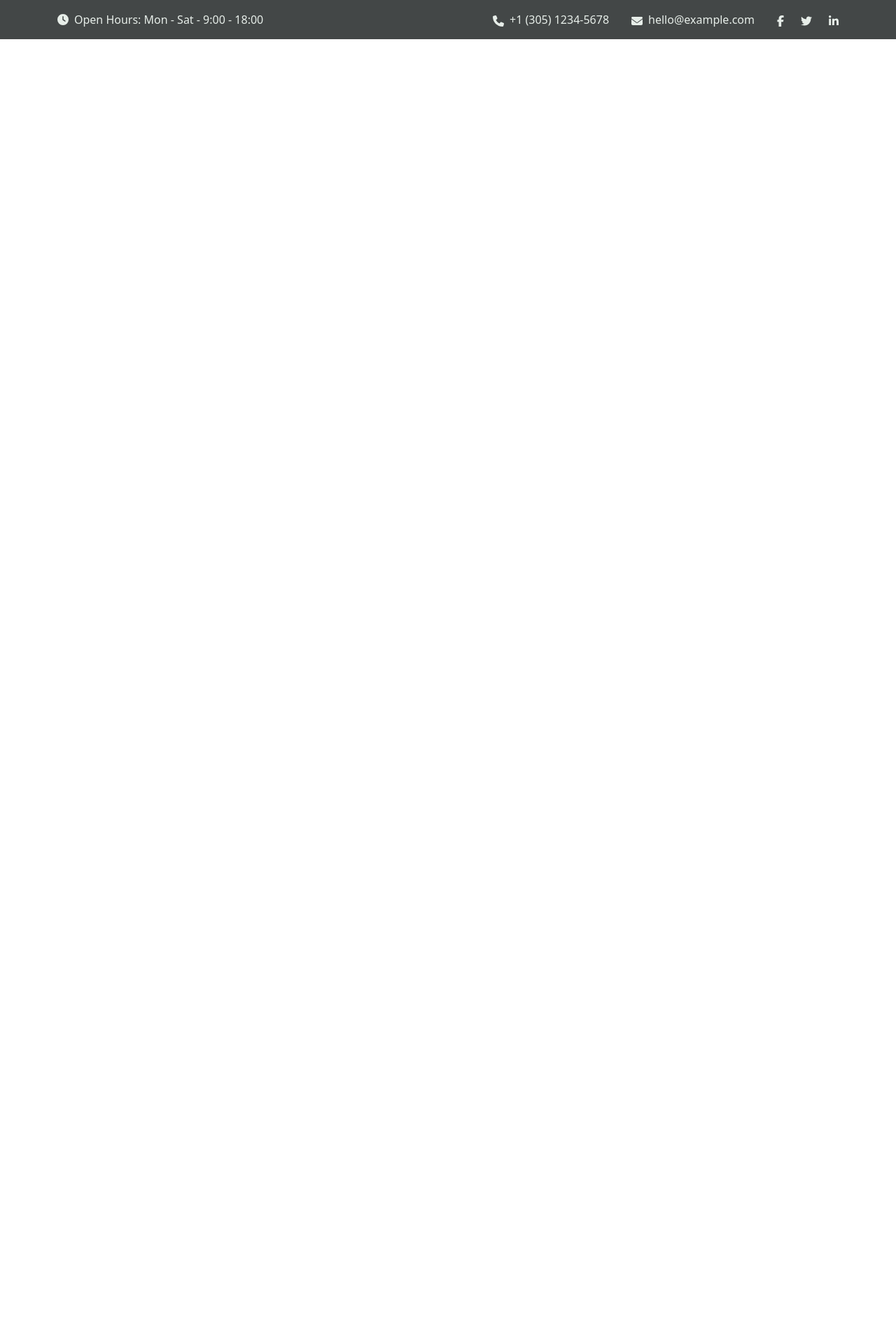
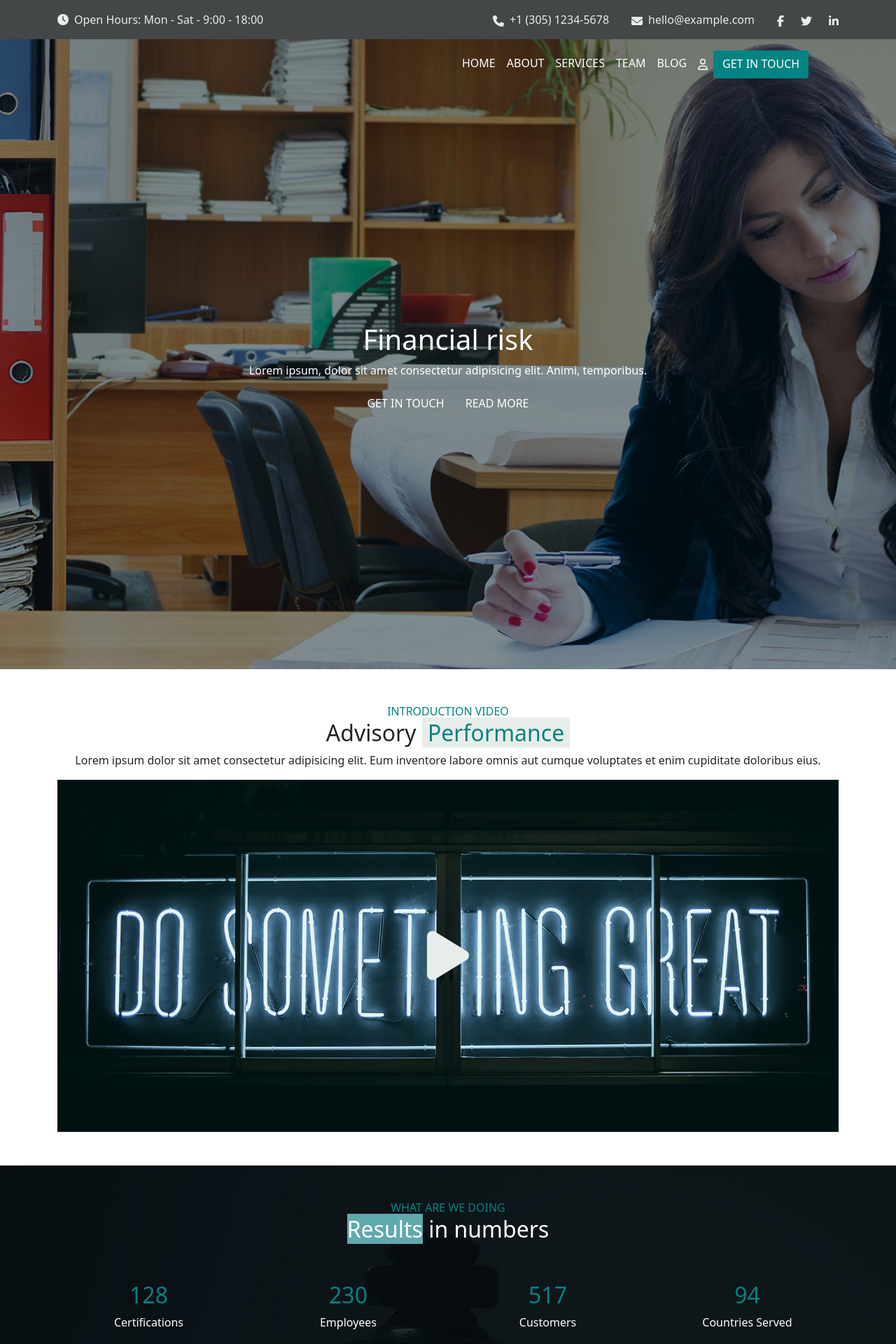
Before and after one commit to AndreSoffiantini/proj-html-vuejs, a Vue app: page / in a window 1280 px wide. Shown: the top 1920 px of the page at 70% size. Before the commit the page ends 800 px from the top, so only its background shows below. Built offline with nearby package versions, Linux system fonts and the light colour scheme.

Commit message:
Add section intro video and section results

```diff
--- /dev/null
+++ b/src/components/BorderBtn.vue
@@ -0,0 +1,22 @@
+<template>
+
+    <button class="btn text-uppercase text-white pb-2">{{text}}</button>
+
+</template>
+
+<script>
+export default {
+    name: 'BorderBtn',
+    props: {
+        text: String
+    }
+}
+</script>
+
+<style lang="scss" scoped>
+
+    button {
+        border: 1px solid $blue_lagoon;
+    }
+
+</style>
--- /dev/null
+++ b/src/components/FilledBtn.vue
@@ -0,0 +1,22 @@
+<template>
+
+    <button class="btn text-uppercase text-white pb-2">{{text}}</button>
+
+</template>
+
+<script>
+export default {
+    name: 'FilledBtn',
+    props: {
+        text: String
+    }
+}
+</script>
+
+<style lang="scss" scoped>
+
+    button {
+        background-color: $blue_lagoon;
+    }
+
+</style>
--- /dev/null
+++ b/src/components/JumbotronComponent.vue
@@ -0,0 +1,92 @@
+<template>
+
+    <div class="jumbotron">
+
+        <div class="container d-flex flex-column h-100">
+
+            <div class="jumbotron_header row py-3">
+
+                <div class="col">
+                    <img src="@/assets/img/images/image.png" alt="">
+                </div>
+
+                <div class="col">
+
+                    <nav class="text-uppercase">
+                        <a href="">Home</a>
+                        <a href="">About</a>
+                        <a href="">Services</a>
+                        <a href="">Team</a>
+                        <a href="">Blog</a>
+                        <a href=""> <font-awesome-icon icon="fa-regular fa-user" /> </a>
+                        <FilledBtn text='Get in touch' />
+                    </nav>
+
+                </div>
+
+            </div>
+
+            <div class="jumbotron_main text-white text-center d-flex justify-content-center align-items-center">
+
+                <div class="jumbtron_main_text">
+                    <h1>Financial risk</h1>
+
+                    <p>Lorem ipsum, dolor sit amet consectetur adipisicing elit. Animi, temporibus.</p>
+
+                    <FilledBtn text='Get in touch' /> <BorderBtn text='Read more' />
+
+                </div>
+
+            </div>
+
+        </div>
+
+    </div>
+
+</template>
+
+<script>
+import FilledBtn from '@/components/FilledBtn.vue';
+import BorderBtn from '@/components/BorderBtn.vue';
+
+export default {
+    name: 'JumbotronComponent',
+    components: {
+        FilledBtn,
+        BorderBtn
+    }
+}
+</script>
+
+<style lang="scss" scoped>
+
+    .jumbotron {
+        height: 900px;
+        background-image: url(@/assets/img/images/bg-2.jpg);
+
+        .jumbotron_header {
+            height: 5%;
+
+            nav {
+
+            a {
+                text-decoration: none;
+                color: $white;
+                margin: 0 0.5rem;
+            }
+
+            button {
+                background-color: $blue_lagoon;
+            }
+
+            }
+        }
+
+        .jumbotron_main {
+            height: 95%;
+        }
+
+
+    }
+
+</style>
--- a/src/components/MainComponent.vue
+++ b/src/components/MainComponent.vue
@@ -1,15 +1,127 @@
 <template>
 
-    <main></main>
+    <main>
+
+        <Jumbotron/>
+
+        <section class="section_intro_video py-5 text-center">
+
+            <div class="container text-center">
+
+                <span class="small_title">Introduction Video</span>
+
+                <h2>Advisory <span class="styled_title">Performance</span> </h2>
+
+                <p>Lorem ipsum dolor sit amet consectetur adipisicing elit. Eum inventore labore omnis aut cumque voluptates et enim cupiditate doloribus eius.</p>
+
+                <div class="video position-relative">
+                    <img class="mw-100" src="@/assets/img/images/video-1.jpg" alt="">
+                    <font-awesome-icon icon="fa-solid fa-play" class="play_btn position-absolute top-50 start-50 translate-middle"/>
+                </div>
+
+            </div>
+
+        </section>
+
+        <section class="section_results py-5 text-center text-white">
+
+            <div class="container">
+
+                <span class="small_title">What are we doing</span>
+
+                <h2> <span class="squared_title">Results</span> in numbers </h2>
+
+                <div class="row row-cols-4 py-5">
+
+                    <div class="result">
+                        <h4>128</h4>
+                        <span>Certifications</span>
+                    </div>
+
+                    <div class="result">
+                        <h4>230</h4>
+                        <span>Employees</span>
+                    </div>
+
+                    <div class="result">
+                        <h4>517</h4>
+                        <span>Customers</span>
+                    </div>
+
+                    <div class="result">
+                        <h4>94</h4>
+                        <span>Countries Served</span>
+                    </div>
+
+                </div>
+
+            </div>
+
+        </section>
+
+        <section class="section_services py-5"></section>
+
+        <section class="py-5"></section>
+
+        <section class="py-5"></section>
+
+        <section class="py-5"></section>
+
+        <section class="py-5"></section>
+
+    </main>
 
 </template>
 
 <script>
+import Jumbotron from '@/components/JumbotronComponent.vue'
+
 export default {
-    name: 'MainComponent'
+    name: 'MainComponent',
+    components: {
+        Jumbotron
+    }
 }
 </script>
 
 <style lang="scss" scoped>
 
+    .small_title {
+        text-transform: uppercase;
+        color: $blue_lagoon;
+        }
+
+    .styled_title {
+        color: $surfie_green;
+        background-color: $gray_nurse;
+        padding: 0 0.5rem;
+    }
+
+    .squared_title {
+        background-color: $tradewind;
+    }
+
+    .section_intro_video {
+
+        .play_btn {
+            z-index: 10;
+            color: $gray_nurse;
+            font-size: 5rem;
+        }
+    }
+
+    .section_results {
+        background-image: url(@/assets/img/images/bg-7.jpg);
+
+        .result {
+            text-align: center;
+
+            h4 {
+                color: $surfie_green;
+                font-size: 2rem;
+            }
+
+        }
+    }
+
 </style>
--- a/src/main.js
+++ b/src/main.js
@@ -10,14 +10,15 @@ Vue.use(bootstrap)
 import { library } from '@fortawesome/fontawesome-svg-core'
 
 /* import specific icons 👇 QUI AGGIUNGI LE ICONE che vuoi usare in camelCase */
-import { faClock, faPhone, faEnvelope } from '@fortawesome/free-solid-svg-icons'
+import { faClock, faPhone, faEnvelope, faPlay } from '@fortawesome/free-solid-svg-icons'
 import { faFacebookF, faTwitter, faLinkedinIn } from '@fortawesome/free-brands-svg-icons'
+import { faUser } from '@fortawesome/free-regular-svg-icons'
 
 /* import font awesome icon component */
 import { FontAwesomeIcon } from '@fortawesome/vue-fontawesome'
 
 /* add icons to the library 👇 QUI AGGIUNGI IL NOME DELL'ICONA in camelCase*/
-library.add(faClock, faPhone, faEnvelope, faFacebookF, faTwitter, faLinkedinIn)
+library.add(faClock, faPhone, faEnvelope, faFacebookF, faTwitter, faLinkedinIn, faUser, faPlay)
 
 /* add font awesome icon component */
 Vue.component('font-awesome-icon', FontAwesomeIcon)
```
